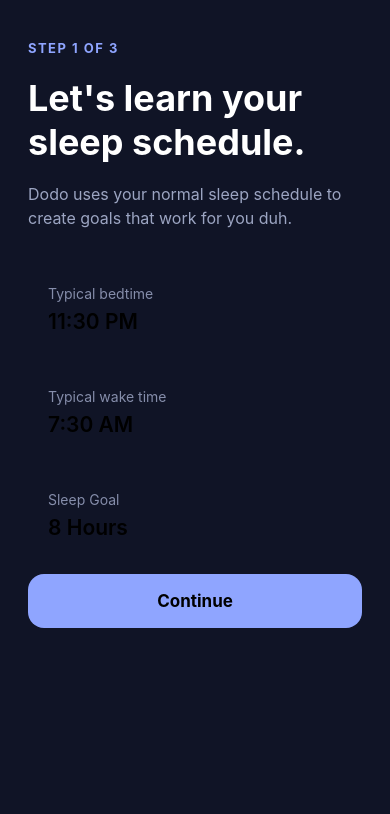
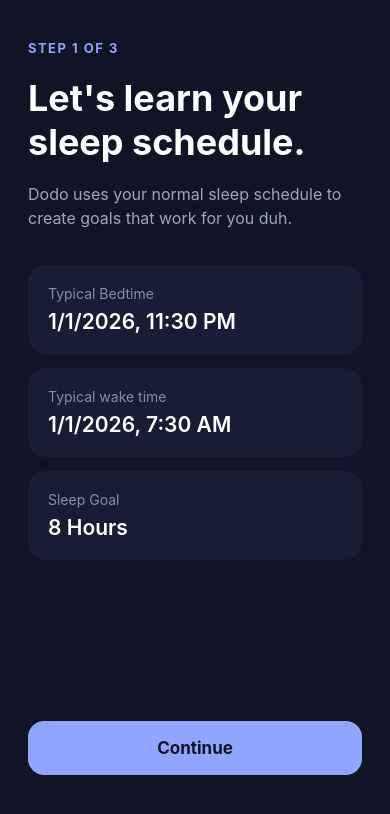
Before and after one commit to Xuan4781/Dodo, a React Native app: screen /SleepSetup in a window 390 px wide. Shown: the top 814 px of the page. Built offline with nearby package versions, Linux system fonts and the light colour scheme.

Commit message:
add datetimepicker interaction

```diff
--- a/app.json
+++ b/app.json
@@ -20,6 +20,9 @@
     },
     "web": {
       "favicon": "./assets/favicon.png"
-    }
+    },
+    "plugins": [
+      "@react-native-community/datetimepicker"
+    ]
   }
 }
--- a/package.json
+++ b/package.json
@@ -3,6 +3,7 @@
   "version": "1.0.0",
   "main": "index.ts",
   "dependencies": {
+    "@react-native-community/datetimepicker": "9.1.0",
     "@react-navigation/native": "^7.5.0",
     "@react-navigation/native-stack": "^7.20.0",
     "expo": "~57.0.26",
--- a/src/screens/SleepSetupScreen.tsx
+++ b/src/screens/SleepSetupScreen.tsx
@@ -1,3 +1,4 @@
+import {useState} from "react";
 import {
   StatusBar,
   StyleSheet,
@@ -7,9 +8,27 @@
   View,
 } from 'react-native';
 
+import DateTimePicker from "@react-native-community/datetimepicker"
 import { SafeAreaView } from 'react-native-safe-area-context';
 
 export default function SleepSetupScreen(){
+    const [bedtime, setBedtime] = useState(
+        new Date(2026, 0, 1, 23, 30)
+    );
+
+    const [wakeTime, setWakeTime] = useState(
+        new Date(2026, 0, 1, 7, 30)
+    );
+
+    const [showBedtimePicker, setShowBedtimePicker] = useState(false);
+    const [showWakePicker, setShowWakePicker] = useState(false);
+
+    function formatTime(date: Date){
+        return date.toLocaleDateString([], {
+            hour: "numeric",
+            minute: "2-digit",
+        });
+    }
     return (
         <SafeAreaView style={styles.container}>
             <StatusBar barStyle="light-content" />
@@ -26,6 +45,33 @@
                         Dodo uses your normal sleep schedule to create goals that work for you duh.
                     </Text>
 
+                    <TouchableOpacity
+                        style = {styles.card}
+                        onPress={() => setShowBedtimePicker(true)}
+                    >
+                        <Text style={styles.label}>Typical Bedtime</Text>
+                        <Text style={styles.time}>
+                            {formatTime(bedtime)}
+                        </Text>
+                    </TouchableOpacity>
+
+                    <TouchableOpacity
+                        style={styles.card}
+                        onPress={() => setShowWakePicker(true)}
+                    >
+                        <Text style={styles.label}>Typical wake time</Text>
+                        <Text style={styles.time}>
+                            {formatTime(wakeTime)}
+                        </Text>
+                    </TouchableOpacity>
+
+                    <View style={styles.card}>
+                        <Text style={styles.label}>Sleep Goal</Text>
+                        <Text style={styles.time}>8 Hours</Text>
+                    </View>
+
+
+                    {/*
                     <View style={styles.card}>
                         <Text style={styles.label}>Typical bedtime</Text>
                         <Text style={styles.time}>11:30 PM</Text>
@@ -41,11 +87,40 @@
                         <Text style={styles.time}>8 Hours</Text>
                     </View>
 
-                    <TouchableOpacity style={styles.button}>
-                        <Text style={styles.buttonText}>Continue</Text>
-                    </TouchableOpacity>
+                    */}
 
+                    {showBedtimePicker && (
+                        <DateTimePicker
+                            value={bedtime}
+                            mode="time"
+                            onChange={(event, selectedTime) => {
+                                setShowBedtimePicker(false);
+
+                                if(selectedTime){
+                                    setBedtime(selectedTime);
+                                }
+                            }}
+                        />
+                    )}
+
+                    {showWakePicker && (
+                        <DateTimePicker
+                            value={wakeTime}
+                            mode="time"
+                            onChange={(event, selectedTime) => {
+                                setShowWakePicker(false);
+
+                                if (selectedTime){
+                                    setWakeTime(selectedTime);
+                                }
+                            }}
+                        />
+                    )}
                 </View>
+                <TouchableOpacity style={styles.button}>
+                    <Text style={styles.buttonText}>Continue</Text>
+                </TouchableOpacity>
+
             </View>
         </SafeAreaView>
     )
@@ -89,7 +164,7 @@
     },
 
     card: {
-        backgroundColor: "181D35",
+        backgroundColor: "#181D35",
         borderRadius: 18,
         padding: 20,
         marginBottom: 14,
@@ -102,7 +177,7 @@
     },
 
     time: {
-        color: "FFFFFF",
+        color: "#FFFFFF",
         fontSize: 21,
         fontWeight: "600",
     },
@@ -117,7 +192,7 @@
    },
 
     buttonText: {
-        color: "101426",
+        color: "#101426",
         fontSize: 17,
         fontWeight: "700",
     }
```
Also changed, not shown: 1 other file (tests, documents, lock files or other folders).
